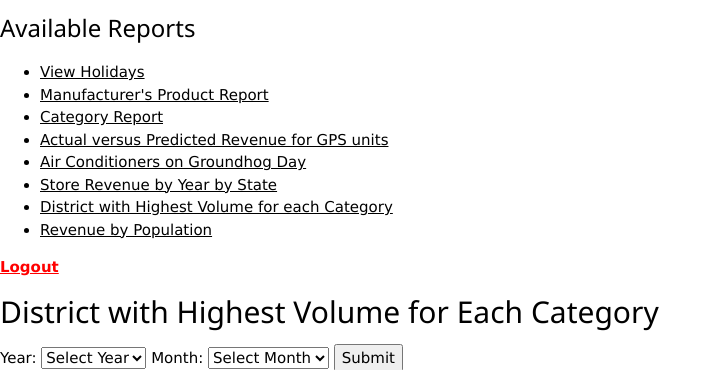
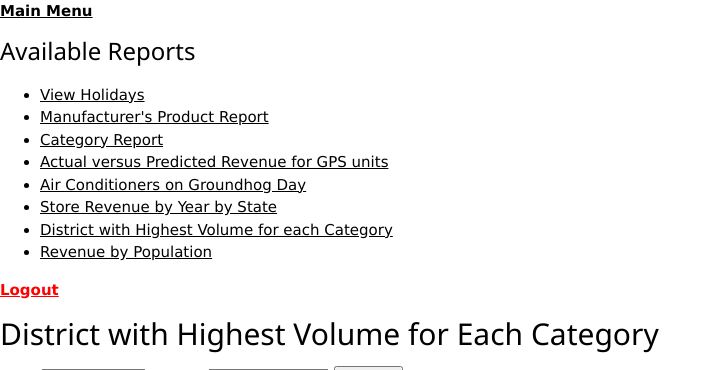
Before and after one commit to imannul98/Database_System_End-to-End, a PHP site: page /district_volume_report.php in a window 1280 px wide. Shown: the top 370 px of the page, without its empty margins (0-722 px from the left). Run offline with PHP 8.4, Linux system fonts and the light colour scheme; the visitor is signed in with stand-in values (Sample User, id 1); data that the repository does not hold is empty.

Commit message:
main menu button

```diff
--- a/district_volume_details.php
+++ b/district_volume_details.php
@@ -44,6 +44,7 @@ if (!$result) {
     <link rel="stylesheet" href="main.css">
 </head>
 <body>
+<?php render_main_menu_button(); ?>
 <h3>Available Reports</h3>
     <ul>
         <?php foreach (get_user_reports($employee_id) as $report_name => $report_file): ?>
--- a/district_volume_report.php
+++ b/district_volume_report.php
@@ -91,6 +91,7 @@ if (!$result) {
     <link rel="stylesheet" href="main.css">
 </head>
 <body>
+<?php render_main_menu_button(); ?>
 <h3>Available Reports</h3>
     <ul>
         <?php foreach ($accessible_reports as $report_name => $report_file): ?>
--- a/helper.php
+++ b/helper.php
@@ -74,6 +74,10 @@ function render_logout_button() {
     echo '<a href="logout.php" style="color: red; font-weight: bold;">Logout</a>';
 }
 
+function render_main_menu_button() {
+    echo '<a href="main_menu.php" style="color: black; font-weight: bold;">Main Menu</a>';
+}
+
 function log_report_view($employee_id, $report_name) {
     global $conn;
 
--- a/view_audit_log.php
+++ b/view_audit_log.php
@@ -51,7 +51,6 @@ $audit_logs = $conn->query("
     SELECT ar.TimeStamp, ar.EmployeeID, ar.ReportName, u.FirstName, u.LastName
     FROM auditreport ar
     JOIN user u ON ar.EmployeeID = u.EmployeeID
-	--WHERE YEAR(ar.TimeStamp) BETWEEN 2017 AND 2019
     ORDER BY ar.TimeStamp DESC, ar.EmployeeID ASC
     LIMIT 100
 ")->fetch_all(MYSQLI_ASSOC);
@@ -67,6 +66,7 @@ $conn->close();
     <link rel="stylesheet" href="main.css">
 </head>
 <body>
+<?php render_main_menu_button(); ?>
 <h3>Available Reports</h3>
     <ul>
         <?php foreach ($accessible_reports as $report_name => $report_file): ?>
```
